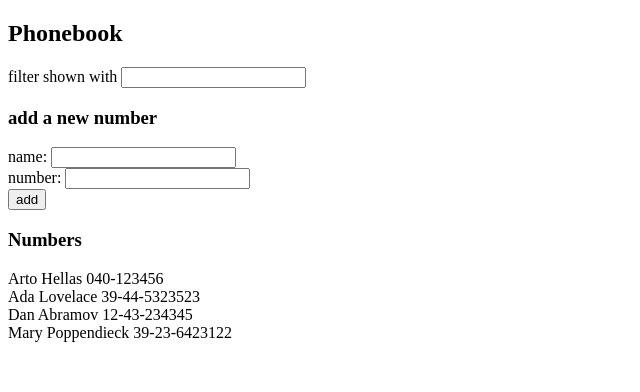
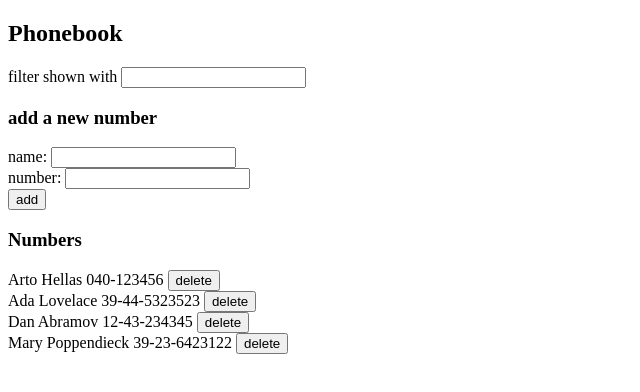
Before and after one commit to Lemick465/fullstackopen, a React (Vite) app in the folder part2/phonebook/frontend/: page / in a window 1280 px wide. Shown: the top 392 px of the page, without its empty margins (0-640 px from the left). Built offline with nearby package versions, Linux system fonts and the light colour scheme; data requests are answered from the project's data file.

Commit message:
Non-functional delete button

```diff
--- a/part2/phonebook/frontend/src/App.jsx
+++ b/part2/phonebook/frontend/src/App.jsx
@@ -55,6 +55,10 @@ const App = () => {
       })
   }, [])
 
+  const handleDelete = () => {
+    console.log("Deleted")
+  }
+
   return (
     <div>
       <h2>Phonebook</h2>
@@ -70,7 +74,7 @@ const App = () => {
         number={newNumber} />
 
       <h3>Numbers</h3>
-      <Persons persons={persons} />
+      <Persons persons={persons} onDeleteClick={handleDelete}/>
     </div>
   );
 };
--- a/part2/phonebook/frontend/src/components/Persons.jsx
+++ b/part2/phonebook/frontend/src/components/Persons.jsx
@@ -1,9 +1,9 @@
-const Persons = ({ persons }) => {
+const Persons = ({ persons, onDeleteClick }) => {
   return (
     <div>
       {persons.map((person) => (
         <div key={person.id}>
-          {person.name} {person.number}
+          {person.name} {person.number} <button onClick={onDeleteClick}>delete</button>
         </div>
       ))}
     </div>
```
